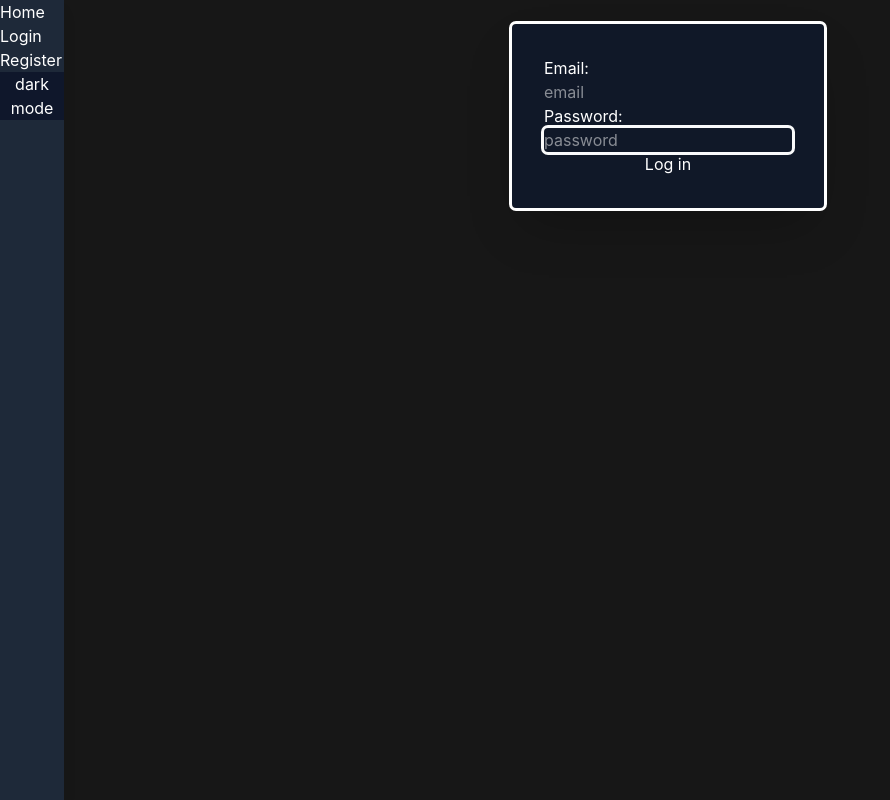
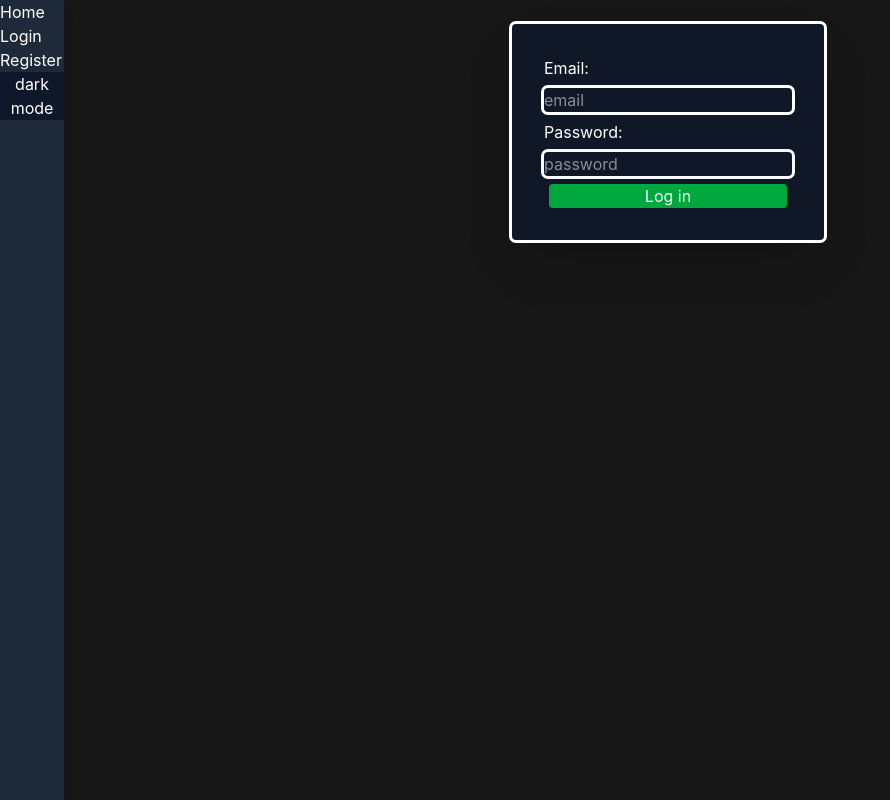
Before and after one commit to Wulver2/mongo-music-journal, a React (Vite) app in the folder client/music_journal/: page /login in a window 1280 px wide. Shown: the whole page, without its empty margins (0-890 px from the left). Built offline with nearby package versions, Linux system fonts and the light colour scheme.

Commit message:
More login style changes

```diff
--- a/client/music_journal/src/pages/login.jsx
+++ b/client/music_journal/src/pages/login.jsx
@@ -15,13 +15,15 @@ export function Login() {
             <h1>login</h1>
             <form className="
             fixed flex flex-col left-2/5 outline-solid rounded-sm shadow-2xl
-            bg-gray-900 text-white p-8
+            bg-gray-900 text-white p-8 gap-2
             ">
                 <label htmlFor="email"> Email: </label>
-                <input type="email" id="email" placeholder="email" onChange={
-                    (e) => {
-                        setForm({ ...form, email: e.target.value })
-                    }} />
+                <input type="email" id="email" placeholder="email"
+                    className="outline-solid rounded-sm outline-gray-5"
+                    onChange={
+                        (e) => {
+                            setForm({ ...form, email: e.target.value })
+                        }} />
                 <label htmlFor="password"> Password: </label>
                 <input type="password" placeholder="password" id="password"
                     className="outline-solid rounded-sm outline-gray-50"
@@ -29,7 +31,7 @@ export function Login() {
                         (e) => {
                             setForm({ ...form, password: e.target.value })
                         }} />
-                <button type="submit">Log in</button>
+                <button type="submit" className="pl-24  pr-24 bg-green-600 self-center rounded-sm hover:bg-green-700">Log in</button>
             </form>
         </>
     )
```
